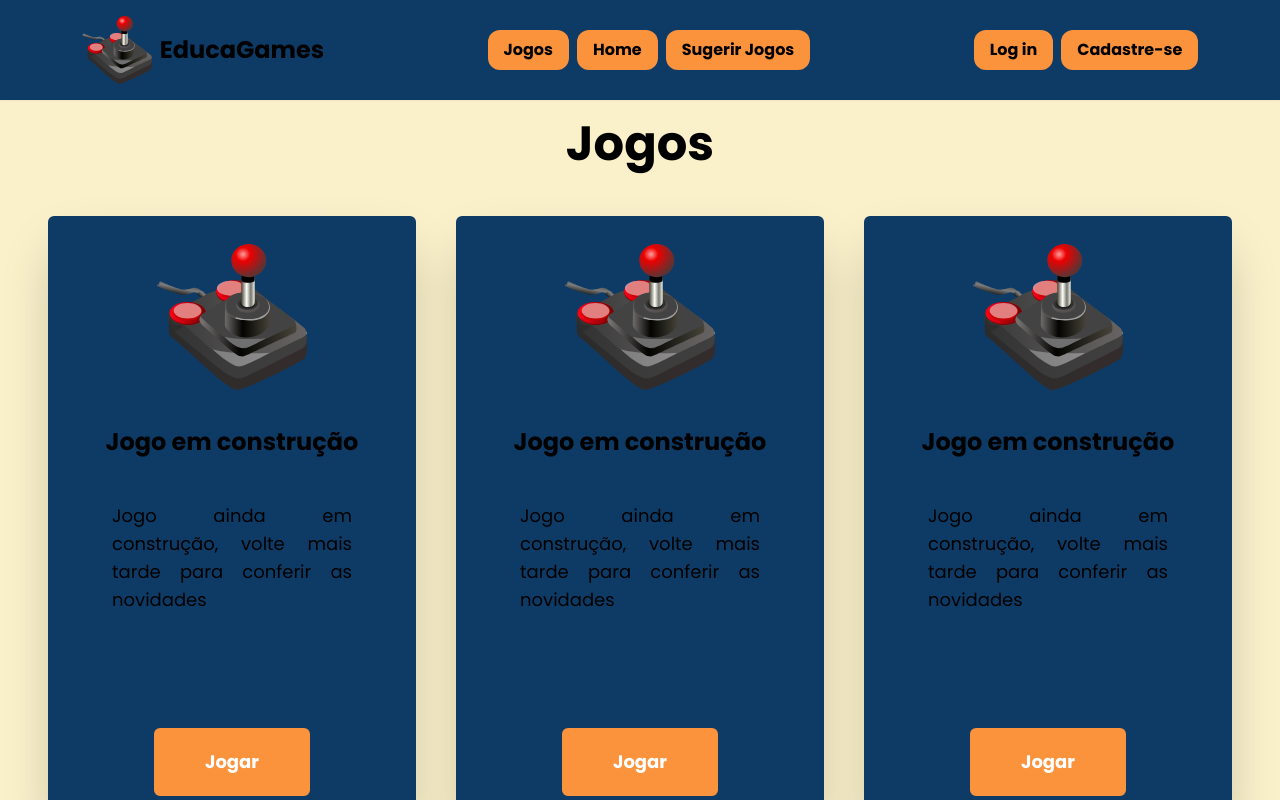
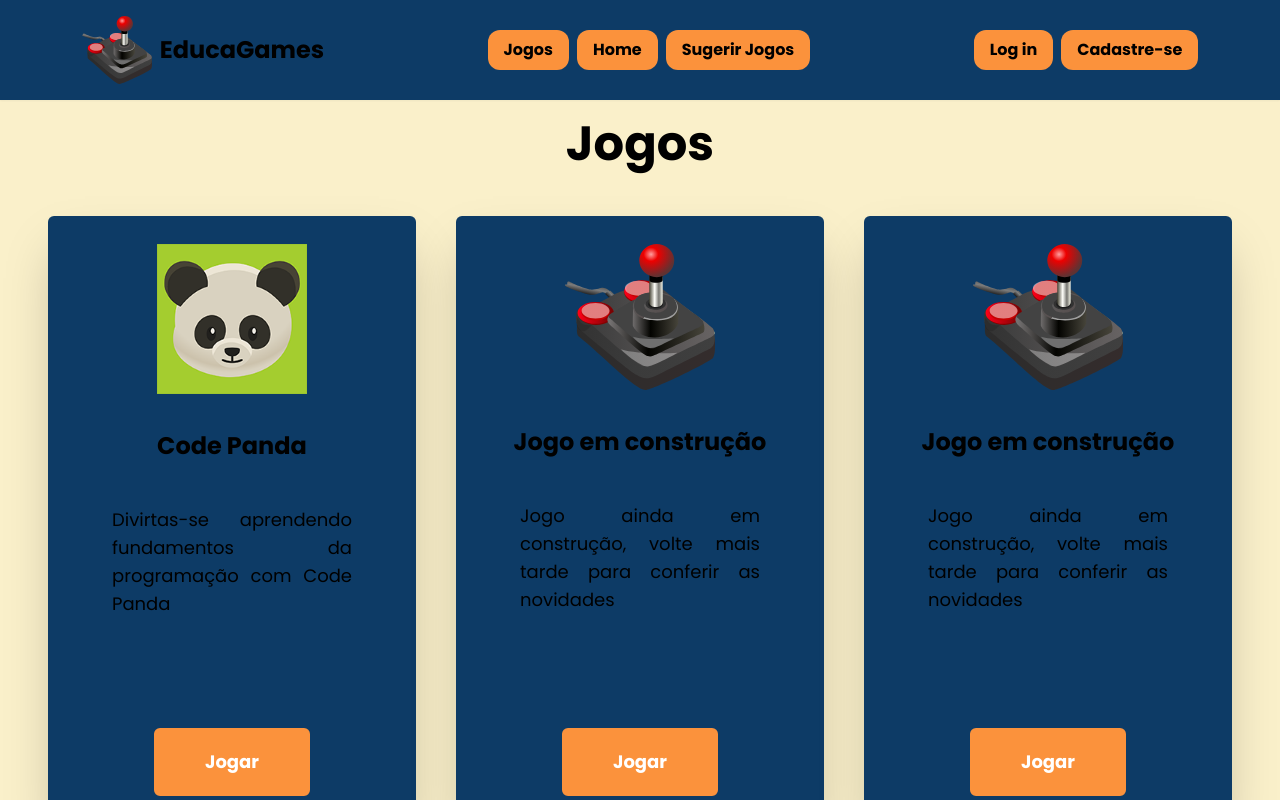
Before and after one commit to trabalhos-si-fiap/fe_happy_game, a Next.js app in the folder happy-game/: page /catalogo in a window 1280 px wide. Shown: the top 800 px of the page. Built offline with nearby package versions, Linux system fonts and the light colour scheme.

Commit message:
New: code panda adicionado ao catalogo

```diff
--- a/happy-game/src/app/catalogo/page.tsx
+++ b/happy-game/src/app/catalogo/page.tsx
@@ -16,14 +16,16 @@ export default function CatalogoDeJogos(){
                         <ul className="flex gap-10">
                             <li>
                                 <CardJogos
-                                src={logo}
-                                descricao={"Jogo ainda em construção, volte mais tarde para conferir as novidades"}>
-                                    Jogo em construção
+                                src={codePanda}
+                                link={"/telaDoJogo"}
+                                descricao={"Divirtas-se aprendendo fundamentos da programação com Code Panda"}>
+                                    Code Panda
                                 </CardJogos>
                             </li>
                             <li>
                             <CardJogos
                                 src={logo}
+                                link={"/"}
                                 descricao={"Jogo ainda em construção, volte mais tarde para conferir as novidades"}>
                                     Jogo em construção
                                 </CardJogos>
@@ -31,6 +33,7 @@ export default function CatalogoDeJogos(){
                             <li>
                                 <CardJogos
                                   src={logo}
+                                  link={"/"}
                                   descricao={"Jogo ainda em construção, volte mais tarde para conferir as novidades"}>
                                       Jogo em construção
                                 </CardJogos>
@@ -42,6 +45,7 @@ export default function CatalogoDeJogos(){
                             <li>
                                 <CardJogos
                                   src={logo}
+                                  link={"/"}
                                   descricao={"Jogo ainda em construção, volte mais tarde para conferir as novidades"}>
                                       Jogo em construção
                                 </CardJogos>
@@ -49,6 +53,7 @@ export default function CatalogoDeJogos(){
                             <li>
                             <CardJogos
                                   src={logo}
+                                  link={"/"}
                                   descricao={"Jogo ainda em construção, volte mais tarde para conferir as novidades"}>
                                       Jogo em construção
                                 </CardJogos>
@@ -56,6 +61,7 @@ export default function CatalogoDeJogos(){
                             <li>
                                 <CardJogos
                                   src={logo}
+                                  link={"/"}
                                   descricao={"Jogo ainda em construção, volte mais tarde para conferir as novidades"}>
                                       Jogo em construção
                                 </CardJogos>
@@ -67,6 +73,7 @@ export default function CatalogoDeJogos(){
                             <li>
                                 <CardJogos
                                   src={logo}
+                                  link={"/"}
                                   descricao={"Jogo ainda em construção, volte mais tarde para conferir as novidades"}>
                                       Jogo em construção
                                 </CardJogos>
@@ -74,6 +81,7 @@ export default function CatalogoDeJogos(){
                             <li>
                             <CardJogos
                                   src={logo}
+                                  link={"/"}
                                   descricao={"Jogo ainda em construção, volte mais tarde para conferir as novidades"}>
                                       Jogo em construção
                                 </CardJogos>
@@ -81,6 +89,7 @@ export default function CatalogoDeJogos(){
                             <li>
                                 <CardJogos
                                   src={logo}
+                                  link={"/"}
                                   descricao={"Jogo ainda em construção, volte mais tarde para conferir as novidades"}>
                                       Jogo em construção
                                 </CardJogos>
--- a/happy-game/src/components/CardJogos.tsx
+++ b/happy-game/src/components/CardJogos.tsx
@@ -18,7 +18,7 @@ export default function CardJogos(props: any){
             <p className="w-60 my-2 h-80 text-justify">{props.descricao}</p>
             <LargeButton
             className="bg-orange-400  border-orange-400 hover:text-orange-400"
-            link={"/"}
+            link={props.link}
             >Jogar</LargeButton>
         </div>
     )
```
